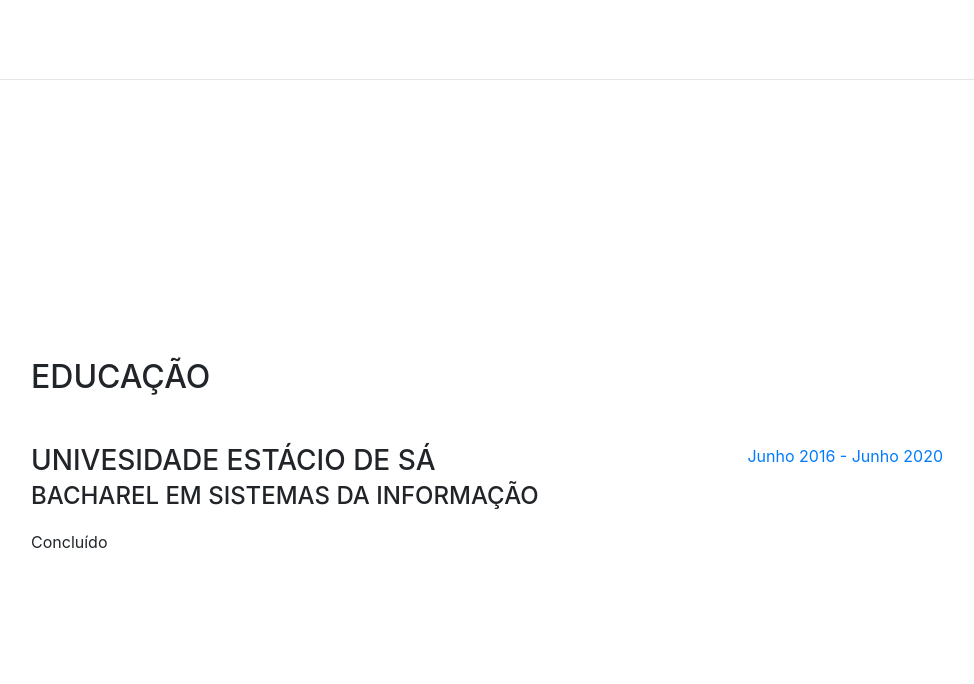
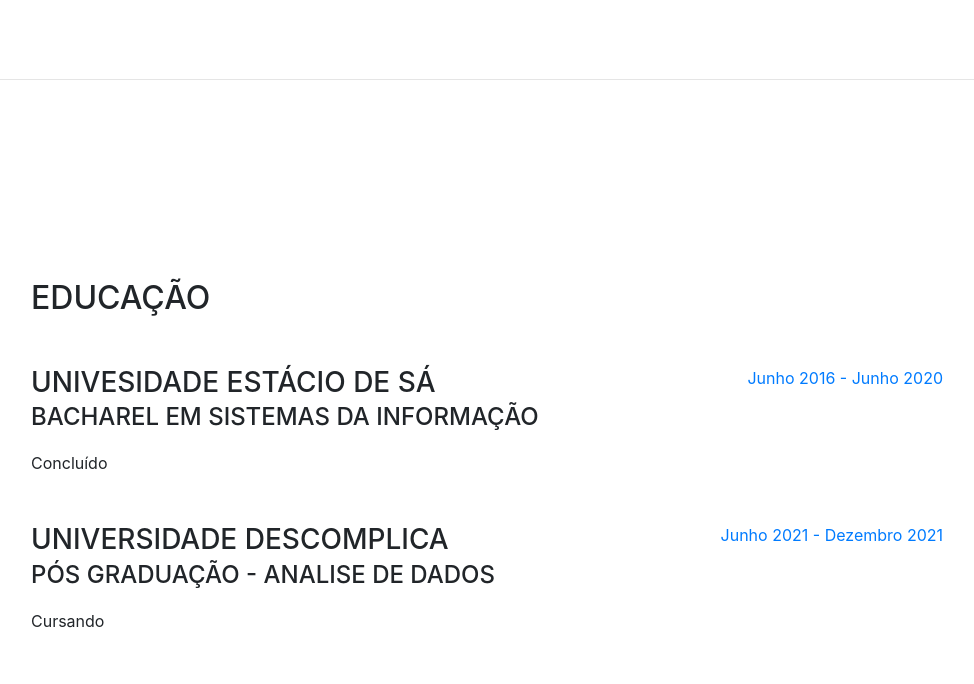
Before and after one commit to Crist0pher/Cristopher.github.io, a website with bundled scripts: page index.html in a window 1280 px wide. Shown: the part 1522-2206 px from the top of the page, without its empty margins (289-1263 px from the left). Built offline with nearby package versions, Linux system fonts and the light colour scheme; a web font is replaced by a local one.

Commit message:
Inclusão da informação sobre a pós graduação

```diff
--- a/index.html
+++ b/index.html
@@ -147,6 +147,16 @@
               <span class="text-primary">Junho 2016 - Junho 2020</span>
             </div>
           </div>
+          <div class="resume-item d-flex flex-column flex-md-row mb-5">
+            <div class="resume-content mr-auto">
+              <h3 class="mb-0">Universidade Descomplica</h3>
+              <div class="subheading mb-3">Pós graduação - Analise de dados</div>
+              <div>Cursando</div>
+            </div>
+            <div class="resume-date text-md-right">
+              <span class="text-primary">Junho 2021 - Dezembro 2021</span>
+            </div>
+          </div>
 
         </div>
       </section>
```
